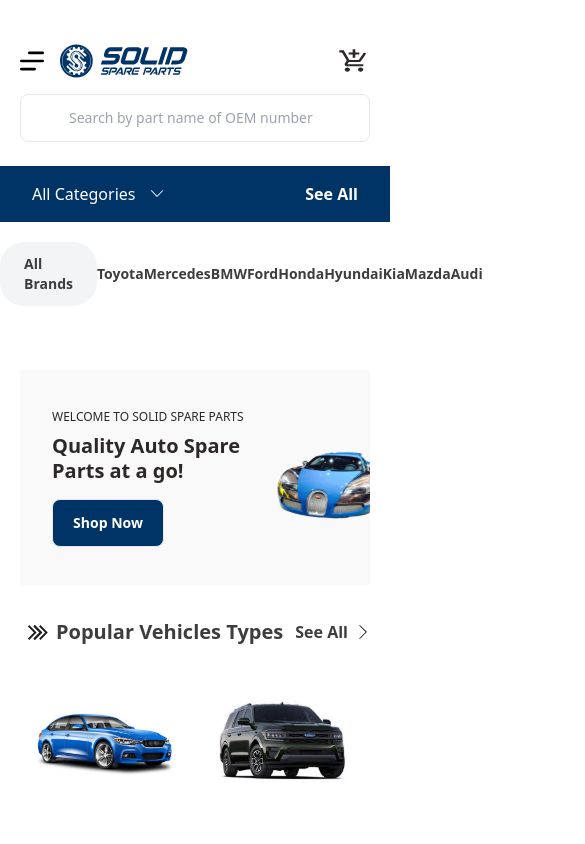
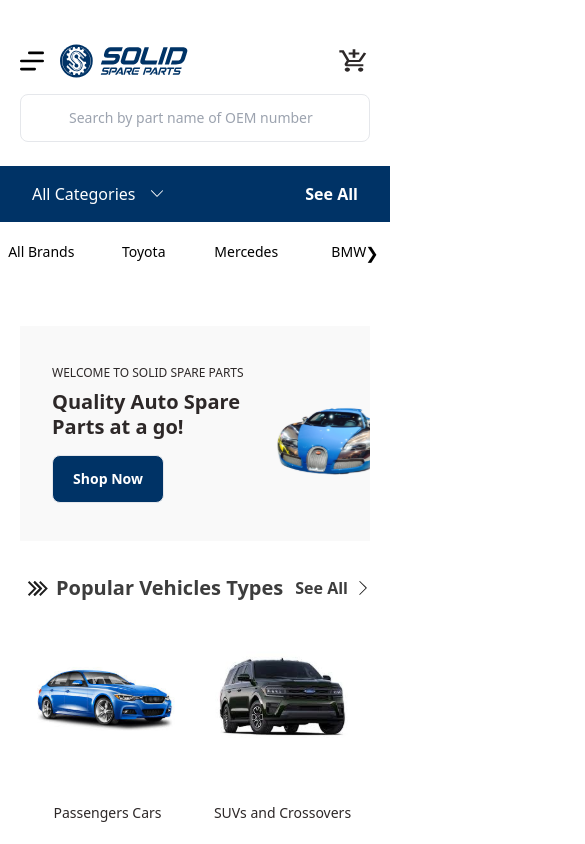
Before and after one commit to Na8aN-web/solid-fe, a React (Create React App) app: page /home in a window 390 px wide. Shown: the top 844 px of the page, 585 px wide, since content can reach past the window. Built offline with nearby package versions, Linux system fonts and the light colour scheme.

Commit message:
Style: Make footer responsive

```diff
--- a/src/components/Footer.tsx
+++ b/src/components/Footer.tsx
@@ -4,7 +4,7 @@
 const Footer = () => {
   return (
     <div>
-      <section className="bg-customDark flex justify-between px-10 py-14 h-96 w-full">
+      <section className="hidden bg-customDark lg:flex justify-between px-10 py-14 h-96 w-full">
         <div className="flex flex-col justify-between">
           <img src="/solid-footer-logo.svg" alt="solid-logo" />
           <div>
@@ -86,8 +86,9 @@
           </div>
         </div>
       </section>
-      <section className="bg-customBrown flex justify-between px-10 py-14 w-full">
-        <div className="w-full max-w-xs">
+      <section className="bg-customBrown flex justify-between px-5 sm:px-10 py-14 w-full">
+        {/* contact us */}
+        <div className="hidden w-full max-w-xs lg:block">
           <div className="pb-6">
             <h3 className="text-white font-semibold text-base pb-1">
               Contact Us
@@ -119,14 +120,15 @@
             </p>
           </div>
         </div>
+        {/* information */}
         <div>
-          <div className="pb-6">
+          <div className="hidden sm:block pb-6">
             <h3 className="text-white font-semibold text-base pb-1">
               Information
             </h3>
             <span className="bg-customGold rounded block w-12 h-[4px]"></span>
           </div>
-          <p className="text-customLight font-normal text-sm pb-3">About Us</p>
+          <p className="hidden sm:block text-customLight font-normal text-sm pb-3">About Us</p>
           <p className="text-customLight font-normal text-sm pb-3">
             Customer Service
           </p>
@@ -137,8 +139,9 @@
             Contact Us
           </p>
         </div>
+        {/* support */}
         <div>
-          <div className="pb-6">
+          <div className="hidden sm:block pb-6">
             <h3 className="text-white font-semibold text-base pb-1">Support</h3>
             <span className="bg-customGold rounded block w-12 h-[4px]"></span>
           </div>
@@ -153,8 +156,9 @@
             Privacy Policy
           </p>
         </div>
+        {/* quick links */}
         <div>
-          <div className="pb-6">
+          <div className="hidden sm:block pb-6">
             <h3 className="text-white font-semibold text-base pb-1">
               Quick Links
             </h3>
@@ -167,7 +171,7 @@
           </p>
           <p className="text-customLight font-normal text-sm pb-3">Blog</p>
         </div>
-        <div>
+        <div className="hidden md:block">
           <div className="pb-6">
             <h3 className="text-white font-semibold text-base pb-1">Gallery</h3>
             <span className="bg-customGold rounded block w-12 h-[4px]"></span>
--- a/src/components/Navbar.tsx
+++ b/src/components/Navbar.tsx
@@ -1,4 +1,14 @@
-import React from "react";
+// import React from "react";
+
+import { useEffect, useRef } from "react";
+// Import Swiper React components
+import { Swiper, SwiperSlide } from "swiper/react";
+// Import Swiper styles
+import "swiper/css";
+import "swiper/css/navigation";
+// import required modules
+import { Navigation } from "swiper/modules";
+
 
 const Navbar = () => {
   return (
@@ -83,11 +93,11 @@
         {/* Main Navigation with Sidebar Dropdown */}
         <div>
           <nav>
-            <div className="flex flex-col lg:flex-row items-start w-full gap-5 pt-6 pb-4  pr-20">
+            <div className="flex flex-col items-center lg:flex-row w-full gap-5 pt-6 pb-4">
               {/* Sidebar Contents */}
               <aside>
                 <div className="w-full">
-                  <div className="flex items-center justify-between gap-4 w-screen px-8 sm:w-72 h-14 bg-primary">
+                  <div className="flex items-center justify-between gap-4 w-screen px-8 lg:w-72 h-14 bg-primary">
                     <div className="flex items-center gap-4">
                       <p className="text-base text-white font-normal">
                         All Categories
@@ -148,7 +158,7 @@
                 </div>
               </aside>
               {/* main navigation */}
-              <ul className="flex w-full justify-between items-center text-customGray1 text-sm font-semibold">
+              {/* <ul className="flex w-full justify-between items-center text-customGray1 text-sm font-semibold">
                 <li className="bg-gray-100 rounded-3xl px-6 py-3">
                   All Brands
                 </li>
@@ -168,7 +178,44 @@
                     className="w-4"
                   />
                 </li>
-              </ul>
+              </ul> */}
+              <div className="w-full lg:w-3/4 relative">
+                <button className="custom-next w-9 h-9 absolute right-0 top-[-7px] z-10">
+                  ❯
+                </button>
+                <Swiper
+                  slidesPerView={4}
+                  spaceBetween={20}
+                  modules={[Navigation]}
+                  navigation={{
+                    nextEl: ".custom-next",
+                    prevEl: ".custom-prev",
+                  }}
+                  breakpoints={{
+                    // 320: { slidesPerView: 1 }, // Small phones
+                    640: { slidesPerView: 6 }, // Small tablets
+                    768: { slidesPerView: 7 }, // Tablets
+                    1280: { slidesPerView: 10 }, // Desktops
+                  }}
+                >
+                  {[
+                    "All Brands",
+                    "Toyota",
+                    "Mercedes",
+                    "BMW",
+                    "Ford",
+                    "Honda",
+                    "Hyundai",
+                    "Kia",
+                    "Mazda",
+                    "Audi",
+                  ].map((brand, index) => (
+                    <SwiperSlide key={index}>
+                      <p className="text-sm">{brand}</p>
+                    </SwiperSlide>
+                  ))}
+                </Swiper>
+              </div>
             </div>
           </nav>
         </div>
```
